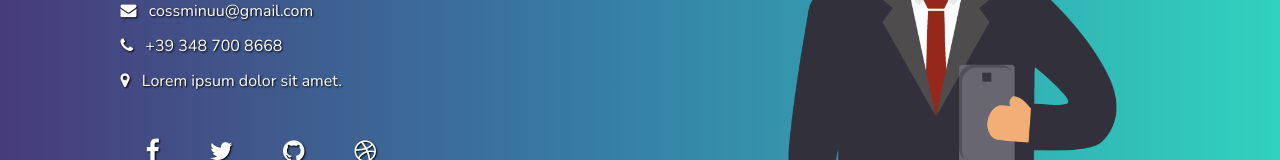
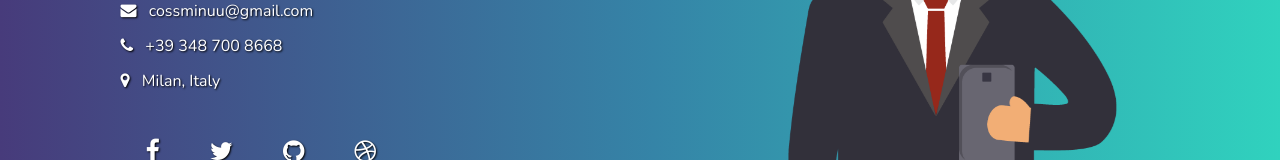
Before and after one commit to cossminuu/portfolioReact, a React (Create React App) app: page / in a window 1280 px wide. Shown: the part 422-582 px from the top of the page. Built offline with nearby package versions, Linux system fonts and the light colour scheme.

Commit message:
First commit

```diff
--- a/src/App.js
+++ b/src/App.js
@@ -17,9 +17,8 @@ class App extends Component {
     modalOpen: false
   };
 
-  //Modal///////////////
+  //Modal//
   /*openmodal*/ modalToggleClick = () => {
-    document.body.classList.add("no-scroll"); /*add no scroll to body*/
     this.setState(prevState => {
       return {
         modalOpen: !prevState.modalToggleClick
@@ -28,12 +27,11 @@ class App extends Component {
   };
 
   /*closemodal*/ modalCloseClick = () => {
-    document.body.classList.remove("no-scroll"); /*remove no scroll from body */
     this.setState({ modalOpen: false });
   };
-  //Modal/////////////
+  //Modal//
 
-  //NAV SIDEBAR ////
+  //NAV SIDEBAR//
   drawerToggleClickHandler = () => {
     this.setState(prevState => {
       return { sideDrawerOpen: !prevState.sideDrawerOpen };
@@ -41,24 +39,20 @@ class App extends Component {
   };
 
   backdropClickHandler = () => {
-    document.body.classList.remove("no-scroll"); /*remove no scroll from body */
     this.setState({ sideDrawerOpen: false });
   };
-  //NAV SIDEBAR ////
+  //NAV SIDEBAR//
 
   render() {
     let backdrop;
     if (this.state.sideDrawerOpen) {
-      document.body.classList.add("no-scroll"); /*add no scroll to body*/
       backdrop = <Backdrop click={this.backdropClickHandler} />;
     }
 
     let modal;
     if (this.state.modalOpen) {
       backdrop = <Backdrop click={this.modalCloseClick} />; //click=close modal
-      modal = (
-        <Modal click={this.modalToggleClick} close={this.modalCloseClick} />
-      );
+      modal = <Modal close={this.modalCloseClick} />;
     }
 
     return (
--- a/src/Components/Header.js
+++ b/src/Components/Header.js
@@ -8,7 +8,7 @@ function Header(props) {
     return (
       <li key={contact.text}>
         <i className={contact.class}> </i>
-        <a href={contact.href}> {contact.text} </a>
+        <a> {contact.text} </a>
       </li>
     );
   });
--- a/src/data.js
+++ b/src/data.js
@@ -31,16 +31,14 @@ export default {
     contacts: [{
             "class": "fa fa-envelope mr-2 mb-3",
             "text": "cossminuu@gmail.com",
-            "href": "mailto"
         },
         {
             "class": "fa fa-phone mr-2 mb-3",
             "text": "+39 348 700 8668",
-            "href": "callto"
         },
         {
             "class": "fa fa-map-marker mr-2 mb-2",
-            "text": "Lorem ipsum dolor sit amet."
+            "text": "Milan, Italy"
         },
     ],
     socials: [
```
Also changed, not shown: 1 other file (tests, documents, lock files or other folders).
